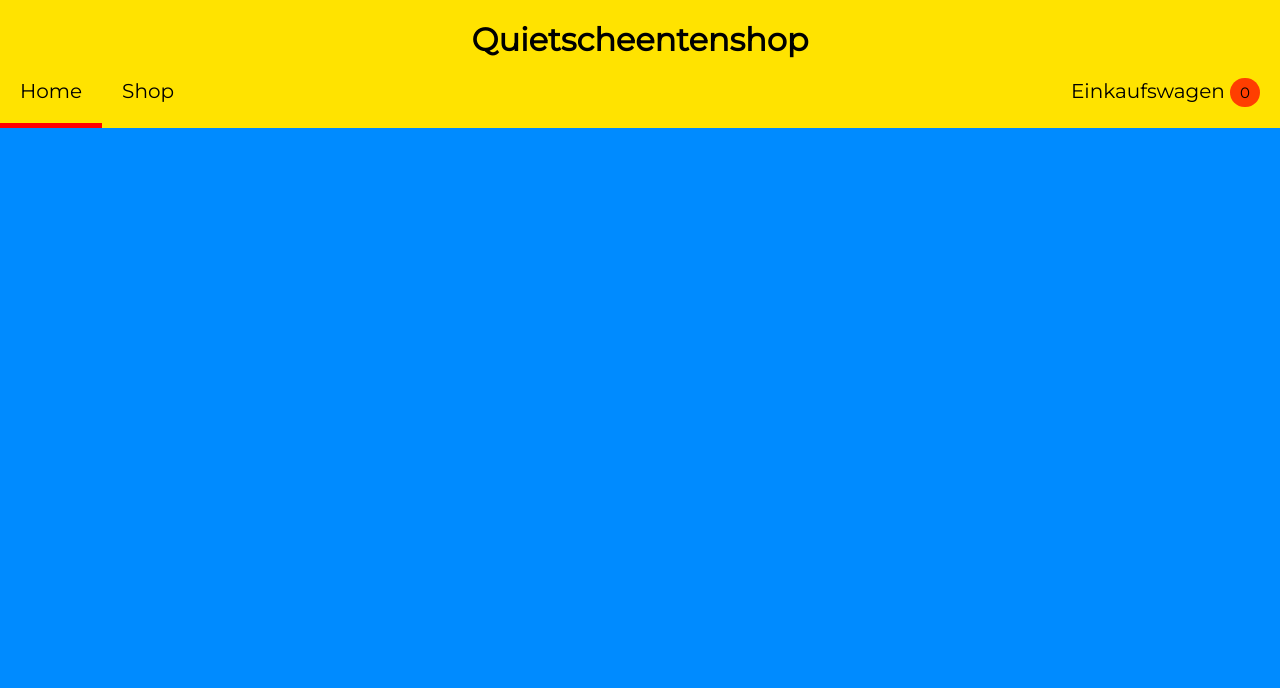
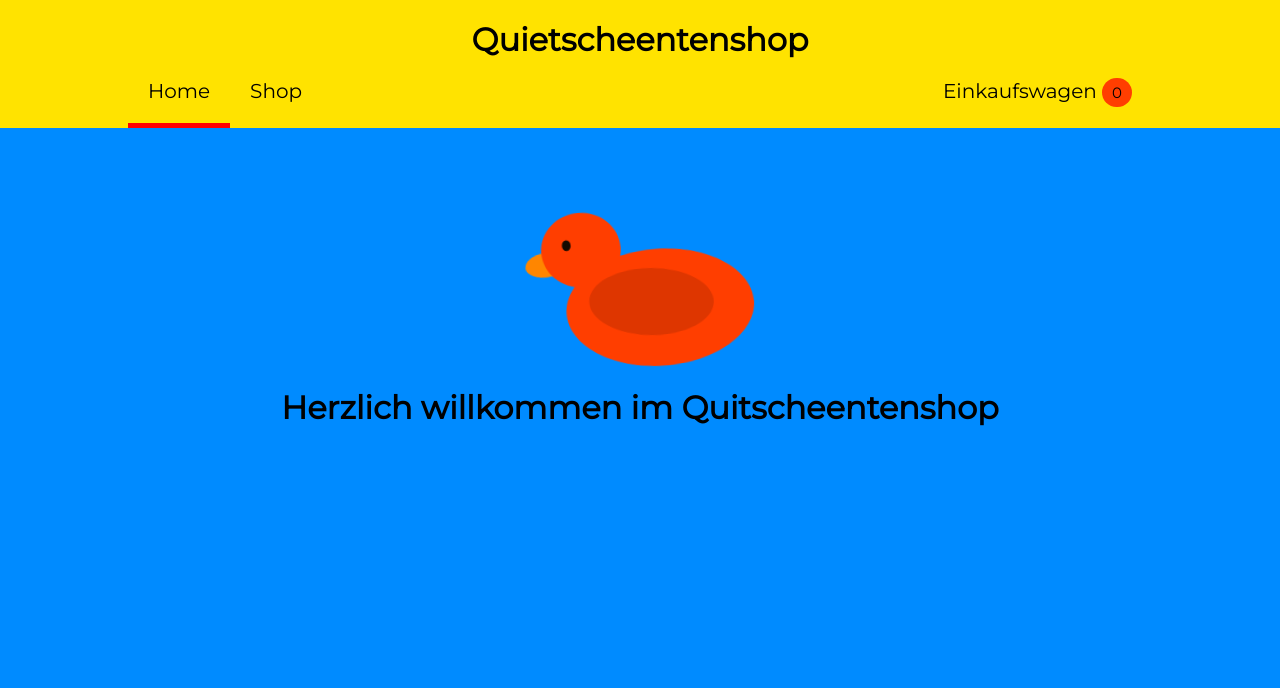
Before and after one commit to AlexRomberg/Quitsch, a PHP site: page / in a window 1280 px wide. Shown: the top 688 px of the page. Run offline with PHP 8.4, Linux system fonts and the light colour scheme.

Commit message:
added index content

```diff
--- a/index.php
+++ b/index.php
@@ -5,7 +5,7 @@
     <meta name="viewport" content="width=device-width, initial-scale=1">
     <title>Quietscheentenshop</title>
     <link rel="stylesheet" type="text/css" href="style/style.css" />
-    <link rel="stylesheet" type="text/css" href="style/shop.css" />
+    <link rel="stylesheet" type="text/css" href="style/index.css" />
     <link href="https://fonts.googleapis.com/css2?family=Montserrat&display=swap" rel="stylesheet">
     <!--Favicons-->
     <link rel="apple-touch-icon" sizes="180x180" href="img/apple-touch-icon.png">
@@ -47,6 +47,25 @@
         </ul>
     </nav>
     <main>
+        <div>
+            <svg width="25%" viewBox="0 0 2000 2000" version="1.1" xmlns="http://www.w3.org/2000/svg" xmlns:xlink="http://www.w3.org/1999/xlink" xml:space="preserve" xmlns:serif="http://www.serif.com/" style="fill-rule:evenodd;clip-rule:evenodd;stroke-linejoin:round;stroke-miterlimit:2;">
+                <g class="duck">
+                    <g transform="matrix(1.13086,-0.127655,0.127655,1.13086,-344.695,450.234)">
+                        <ellipse cx="636.595" cy="395.172" rx="115.629" ry="67.344" style="fill:rgb(255,134,0);" />
+                    </g>
+                    <g transform="matrix(1.13804,0,0,1.13804,-102.16,-200.219)">
+                        <path d="M610.824,1024.12C513.593,1003.39 440.945,921.898 440.945,824.651C440.945,711.743 538.875,620.076 659.497,620.076C780.119,620.076 878.048,711.743 878.048,824.651C878.048,840.717 876.065,856.354 872.313,871.371C933.847,855.197 1001.47,846.252 1072.43,846.252C1357.15,846.252 1588.31,990.299 1588.31,1167.73C1588.31,1345.15 1357.15,1489.2 1072.43,1489.2C787.703,1489.2 556.544,1345.15 556.544,1167.73C556.544,1116.13 576.092,1067.36 610.824,1024.12Z" style="fill: #FF3E00;" />
+                    </g>
+                    <g transform="matrix(0.808395,0.0596169,-0.0633469,0.858972,335.206,102.888)">
+                        <ellipse cx="988.564" cy="1080.05" rx="480.305" ry="243.964" style="fill-opacity:0.13;" />
+                    </g>
+                    <g transform="matrix(1.13804,0,0,1.13804,-102.16,-200.219)">
+                        <ellipse cx="580.686" cy="794.79" rx="24.142" ry="29.86" style="fill:rgb(19,10,0);" />
+                    </g>
+                </g>
+            </svg>
+            <h1>Herzlich willkommen im Quitscheentenshop</h1>
+        </div>
     </main>
     <footer>©Alexander Romberg</footer>
 </body>
--- /dev/null
+++ b/style/index.css
@@ -0,0 +1,30 @@
+/*---main---*/
+
+main {
+    width: 100%;
+    text-align: center;
+}
+
+main h1 {
+    margin-top: -5%;
+}
+
+.duck {
+    transform-origin: 50% 50%;
+    animation: wiggle 2s linear infinite;
+}
+
+@keyframes wiggle {
+    25% {
+        transform: rotate(-5deg);
+    }
+    50% {
+        transform: rotate(0deg);
+    }
+    75% {
+        transform: rotate(5deg);
+    }
+    100% {
+        transform: rotate(0deg);
+    }
+}
--- a/style/style.css
+++ b/style/style.css
@@ -22,7 +22,7 @@
 
     nav ul {
         list-style: none;
-        padding: 0;
+        padding: 0px 10%;
         margin: 0;
         overflow: hidden;
         background-color: #FFE300;
```
